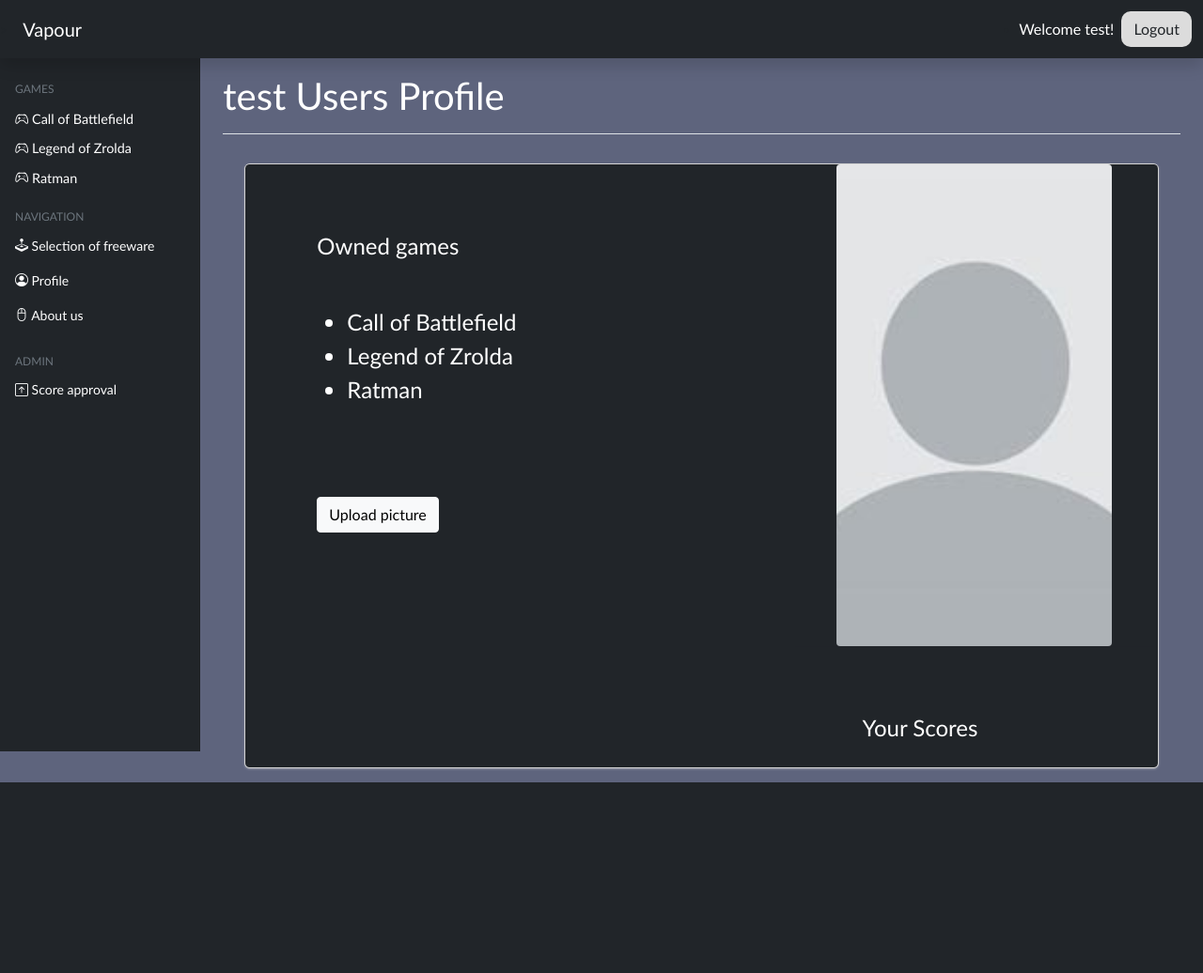
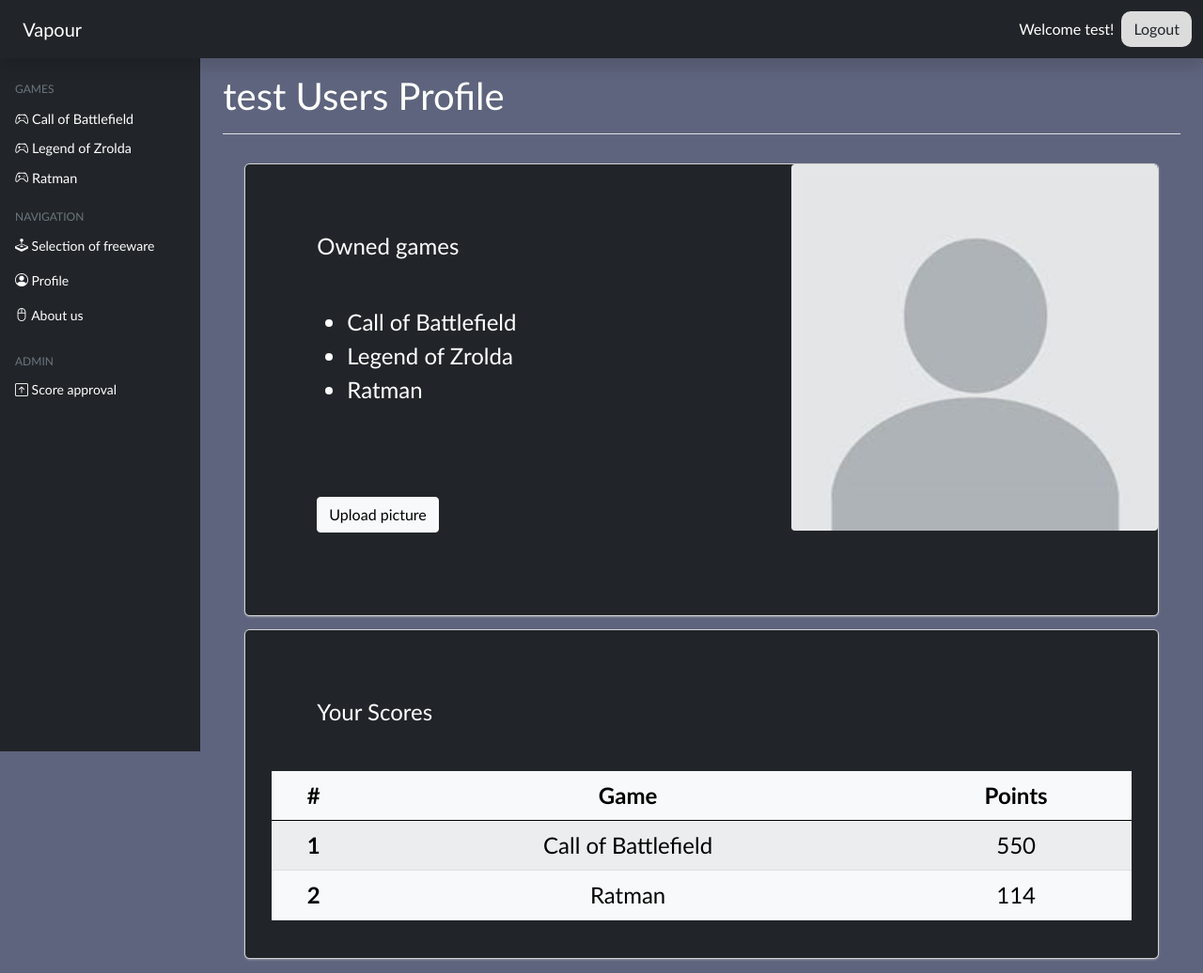
Before and after one commit to SzenasiLevente/ProjektOKJ, a PHP site: page /profile.php in a window 1280 px wide. Shown: the whole page at 94% size. Before the commit the page ends 833 px from the top, so only its background shows below. Run offline with PHP 8.4, Linux system fonts and the light colour scheme; a user stored in the database is signed in; data comes from the database, SQL or seed files in the repository.

Commit message:
fixed profile picture

```diff
--- a/CSS/override.css
+++ b/CSS/override.css
@@ -198,8 +198,8 @@ img {
 }
 
 .card-img {
-    height: 80%;
-    width: 75%;
+    max-height: 100% !important;
+    max-width: 100% !important;
     overflow: hidden;
     object-fit: cover;
 }
--- a/profile.php
+++ b/profile.php
@@ -5,7 +5,7 @@ require 'inc/inc_profquery.php';
 
 <main class="col-md-9 ms-sm-auto col-lg-10 px-md-4">
   <div class="d-flex justify-content-between flex-wrap flex-md-nowrap align-items-center pt-3 pb-2 mb-3 border-bottom">
-        <h1 class="h1 text-white "><?php echo ''.$_SESSION["username"].' Users Profile'?></h1>
+    <h1 class="h1 text-white "><?php echo '' . $_SESSION["username"] . ' Users Profile' ?></h1>
   </div>
 
   <div class="d-flex justify-content-between flex-wrap text-white" style="font-size: 1.5rem;">
@@ -19,9 +19,9 @@ require 'inc/inc_profquery.php';
               <p class="card-text">
                 <ul class="mx-5 my-5">
                   <?php
-          while ($row = mysqli_fetch_assoc($resultgames)){
-            echo'
-              <li>'.$row['gameName'].'</li>';
+                  while ($row = mysqli_fetch_assoc($resultgames)) {
+                    echo '
+              <li>' . $row['gameName'] . '</li>';
                   }
                   ?>
                 </ul>
@@ -31,14 +31,13 @@ require 'inc/inc_profquery.php';
           </div>
           <div class="col-md-5">
             <?php
-                if($valuepic == NULL)
-                {
-                  echo'
-                  <img src="IMG/def.jpg" class="img-fluid card-img rounded mx-auto d-block>';
+            if ($valuepic == NULL) {
+              echo '
+              <img src="IMG/def.jpg" class="img-fluid card-img rounded mx-auto d-block">';
             }
-                else{
-                  echo'
-                  <img src="IMG/'. $valuepic .'" class="img-fluid card-img rounded mx-auto d-block">';
+            else {
+              echo '
+                  <img src="IMG/' . $valuepic . '" class="img-fluid card-img rounded mx-auto d-block">';
             }
             ?>
           </div>
@@ -46,7 +45,7 @@ require 'inc/inc_profquery.php';
 
       </div>
 
-      <div class="card bg-dark my-3" style="max-h">
+      <div class="card bg-dark my-3">
         <div class="row">
 
           <div class="col-md-12 px-3">
@@ -64,12 +63,12 @@ require 'inc/inc_profquery.php';
                   <tbody>
                     <?php
                     $place = 0;
-  while ($row = mysqli_fetch_assoc($resultscores)){
-    echo'
+                    while ($row = mysqli_fetch_assoc($resultscores)) {
+                      echo '
     <tr>
-      <th scope="row">'.strval($place = $place+1).'</th>
-      <td>'.$row["gameName"].'</td>
-      <td>'.$row["aScorePoints"].'</td>
+      <th scope="row">' . strval($place = $place + 1) . '</th>
+      <td>' . $row["gameName"] . '</td>
+      <td>' . $row["aScorePoints"] . '</td>
     </tr>';
                     }
                     ?>
```
Lines whose indentation alone changed are shown as unchanged.
